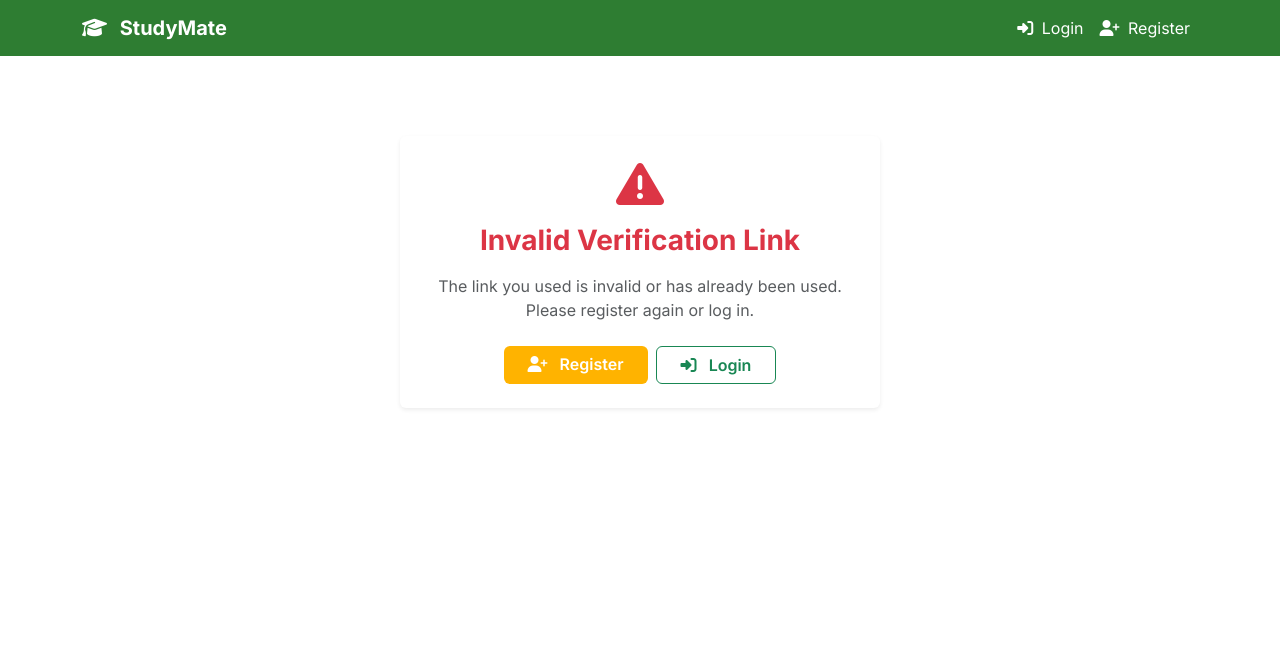
After one commit to AbdulHadi-Programmer/University-Project, a Django app: page /resend-verification/ in a window 1280 px wide. The commit adds this page. Shown: the top 648 px of the page. Run offline with Django 5.2, Linux system fonts and the light colour scheme; some libraries are stand-ins or nearby versions.

Commit message:
adding new files and updated code

```diff
--- a/academy_tracker/academy_tracker/settings.py
+++ b/academy_tracker/academy_tracker/settings.py
@@ -45,6 +45,9 @@ STATICFILES_DIRS = [
 STATIC_ROOT = BASE_DIR / "staticfiles"
 
 # Application definition
+LOGIN_URL = '/login/'
+LOGIN_REDIRECT_URL = '/student_dashboard/'
+LOGOUT_REDIRECT_URL = '/'
 
 INSTALLED_APPS = [
     'django.contrib.admin',
--- a/academy_tracker/accounts/models.py
+++ b/academy_tracker/accounts/models.py
@@ -60,5 +60,9 @@ class PendingUser(models.Model):
         """Return True if 24 hours have passed"""
         return timezone.now() > self.created_at + timedelta(hours=24)
 
+    def resend_token(self):
+        self.token = uuid.uuid4()  # new unique token
+        self.created_at = timezone.now()
+
     def __str__(self):
         return f"Pending: {self.email}"
--- a/academy_tracker/accounts/urls.py
+++ b/academy_tracker/accounts/urls.py
@@ -1,5 +1,5 @@
 from django.urls import path
-from .views import register_user, login_view, logout_view, profile, edit_profile, home , timetable, verify_email
+from .views import register_user, login_view, logout_view, profile, edit_profile, home , timetable, verify_email, resend_verification
 
 
 urlpatterns = [
@@ -12,5 +12,6 @@ urlpatterns = [
     # path('timetable/', timetable, name="timetable")
     path("register/", register_user, name="register"),
     path("verify/<uuid:token>/", verify_email, name="verify_email"),
+    path("resend-verification/", resend_verification, name="resend_verification"),
 
 ]
--- a/academy_tracker/accounts/views.py
+++ b/academy_tracker/accounts/views.py
@@ -9,20 +9,6 @@ from django.http import HttpResponse
 from django.contrib.auth import get_user_model
 from .forms import PendingUserForm
 from .models import PendingUser
-
-# def register_user(request):
-    # if request.method == "POST":
-        # form = CustomUserForm(request.POST)
-        # if form.is_valid():
-            # form.save()
-            # return redirect("home")  # redirect after success
-    # else:
-        # form = CustomUserForm()
-
-    # return render(request, "register.html", {"form": form})
-
-# Register View:
-from django.shortcuts import render, redirect
 from django.conf import settings
 from django.core.mail import send_mail
 from django.http import HttpResponse
@@ -82,7 +68,42 @@ def register_user(request):
     return render(request, "register.html", {"form": form})
 
 
+# from django.contrib.auth import login
+
+# def verify_email(request, token):
+#     try:
+#         pending_user = PendingUser.objects.get(token=token)
+#     except PendingUser.DoesNotExist:
+#         return render(request, "email_invalid.html")
+
+#     # Check expiration
+#     # if pending_user.is_expired():
+#     #     pending_user.delete()
+#     #     # return render(request, "email_expired.html")
+#     #     return HttpResponse("Invalid Email Error")
+#     if pending_user.is_expired():
+#         return render(request, "email_expired.html", {"email": pending_user.email})
+
+
+#     # Create and log in actual verified user
+#     user = CustomUser.objects.create_user(
+#         email=pending_user.email,
+#         name=pending_user.name,
+#         semester=pending_user.semester,
+#     )
+#     user.password=pending_user.password,  # use pre-hashed password
+#     pending_user.delete()
+
+#     # ✅ Log in user automatically
+#     login(request, user, backend='accounts.backends.EmailBackend')
+
+#     # ✅ Redirect to dashboard (change URL name to yours)
+#     return redirect("student_dashboard")
+from django.shortcuts import render, redirect
+from django.http import HttpResponse
 from django.contrib.auth import login
+from django.contrib import messages
+from .models import PendingUser, CustomUser
 
 def verify_email(request, token):
     try:
@@ -92,25 +113,60 @@ def verify_email(request, token):
 
     # Check expiration
     if pending_user.is_expired():
-        pending_user.delete()
-        # return render(request, "email_expired.html")
-        return HttpResponse("Invalid Email Error")
+        # Don't delete yet — allow user to resend verification
+        return render(request, "email_expired.html", {"email": pending_user.email})
 
-    # Create and log in actual verified user
-    user = CustomUser.objects.create_user(
+    # ✅ Create a verified CustomUser (don't rehash password)
+    user = CustomUser.objects.create(
         email=pending_user.email,
         name=pending_user.name,
         semester=pending_user.semester,
-        password=pending_user.password,  # already hashed in PendingUserForm
+        password=pending_user.password,   # pre-hashed
     )
 
+    # ✅ Delete pending user record
     pending_user.delete()
 
-    # ✅ Log in user automatically
-    login(request, user)
+    # ✅ Log the user in
+    login(request, user, backend='accounts.backends.EmailBackend')
 
-    # ✅ Redirect to dashboard (change URL name to yours)
+    # ✅ Optional success message
+    messages.success(request, "Your email has been verified and your account is now active.")
+
+    # ✅ Redirect to dashboard or home
     return redirect("student_dashboard")
+
+from django.contrib import messages
+def resend_verification(request):
+    if request.method == "POST":
+        email = request.POST.get('email')
+        try:
+            pending_user = PendingUser.objects.get(email=email)
+        except PendingUser.DoesNotExist:
+            messages.error(request, "No Pending Account found with this email.")
+            return redirect('resend_verification')
+
+        # Regenerate token and reset expiration
+        pending_user.resend_token()
+
+        verify_url = request.build_absolute_url(f'/verify/{pending_user.token}/')
+
+        subject = "Resend: Verify your StudyMate Account"
+        from_email = settings.DEFAULT_FROM_EMAIL
+        to = [pending_user.email]
+        context = {"name": pending_user.name, "verify_url": verify_url}
+
+        html_content = render_to_string("verify_email.html", context)
+        text_content = f"Hi {pending_user.name}, please verify your account here: {verify_url}"
+
+        msg = EmailMultiAlternatives(subject, text_content, from_email, to)
+        msg.attach_alternative(html_content, "text/html")
+        msg.send()
+
+        messages.success(request, "A new verification email has been sent.")
+        return render(request, "check_email.html", {"email": pending_user.email})
+
+    return render(request, "resend_verification.html")
 
 # Login View :
 def login_view(request):
@@ -122,7 +178,7 @@ def login_view(request):
 
             user = authenticate(request, email=email, password=password)
             if user is not None:
-                login(request, user)
+                login(request, user, backend='accounts.backends.EmailBackend')
                 return redirect("student_dashboard")  # replace with your homepage
             else:
                 form.add_error(None, "Invalid email or password")
@@ -139,6 +195,8 @@ def logout_view(request):
 @login_required
 def edit_profile(request):
     user = request.user
+# Django only hashes passwords when you call user.set_password(raw_password).
+
 
     if request.method == "POST":
         form = ProfileEditForm(request.POST, instance=user)
--- a/academy_tracker/templates/check_email.html
+++ b/academy_tracker/templates/check_email.html
@@ -1,3 +1,4 @@
+
 {% extends "base.html" %}
 {% block title %}Check Your Email{% endblock %}
 
--- /dev/null
+++ b/academy_tracker/templates/resend_verification.html
@@ -0,0 +1,50 @@
+{% extends "base.html" %}
+{% block title %}Email Verification Issue{% endblock %}
+{% block content %}
+<div class="d-flex justify-content-center align-items-center mt-5">
+    <div class="card shadow-sm border-0" style="max-width: 480px; width: 100%;">
+        <div class="card-body text-center p-4">
+            <!-- Dynamic Icon -->
+            {% if email %}
+                <i class="fa-solid fa-clock-rotate-left fa-3x text-warning mb-3"></i>
+                <h3 class="fw-bold text-success mb-3">Verification Link Expired</h3>
+                <p class="text-muted mb-4">
+                    Your verification link has expired. You can request a new one below to activate your account.
+                </p>
+
+                <form method="POST" action="{% url 'resend_verification' %}" class="text-start">
+                    {% csrf_token %}
+                    <div class="mb-3">
+                        <label for="email" class="form-label fw-semibold text-success">Email Address</label>
+                        <div class="input-group">
+                            <span class="input-group-text bg-success text-white border-0">
+                                <i class="fa-solid fa-envelope"></i>
+                            </span>
+                            <input type="email" id="email" name="email" class="form-control border-success"
+                                   value="{{ email }}" readonly>
+                        </div>
+                    </div>
+                    <button type="submit" class="btn btn-accent w-100 py-2 fw-semibold">
+                        <i class="fa-solid fa-paper-plane me-2"></i> Resend Verification Email
+                    </button>
+                </form>
+
+            {% else %}
+                <i class="fa-solid fa-triangle-exclamation fa-3x text-danger mb-3"></i>
+                <h3 class="fw-bold text-danger mb-3">Invalid Verification Link</h3>
+                <p class="text-muted mb-4">
+                    The link you used is invalid or has already been used. Please register again or log in.
+                </p>
+                <div class="d-flex justify-content-center gap-2">
+                    <a href="{% url 'register' %}" class="btn btn-accent fw-semibold px-4">
+                        <i class="fa-solid fa-user-plus me-2"></i> Register
+                    </a>
+                    <a href="{% url 'login' %}" class="btn btn-outline-success fw-semibold px-4">
+                        <i class="fa-solid fa-right-to-bracket me-2"></i> Login
+                    </a>
+                </div>
+            {% endif %}
+        </div>
+    </div>
+</div>
+{% endblock %}
```
Also changed, not shown: academy_tracker/accounts/backends.py (+5 -5 lines), academy_tracker/templates/email_invalid.html (added, +24 -0 lines).
